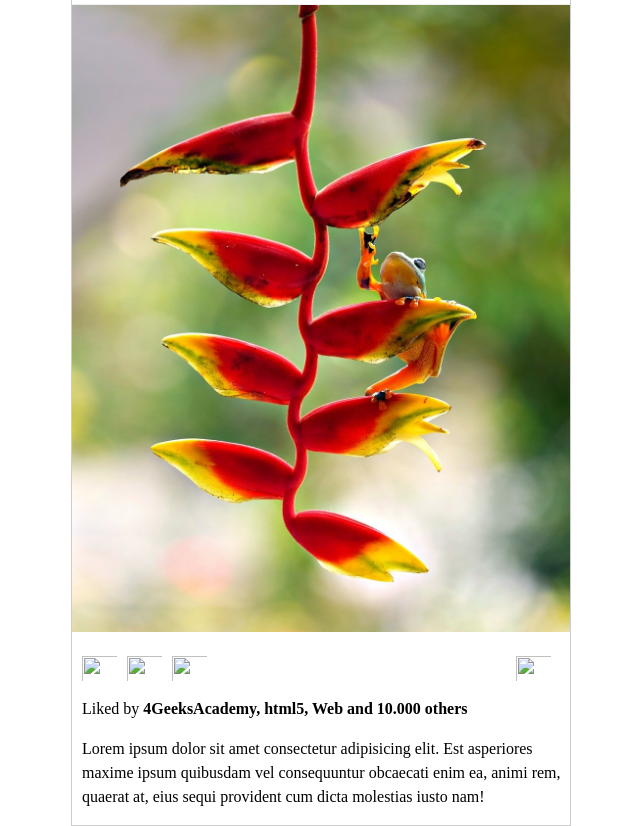
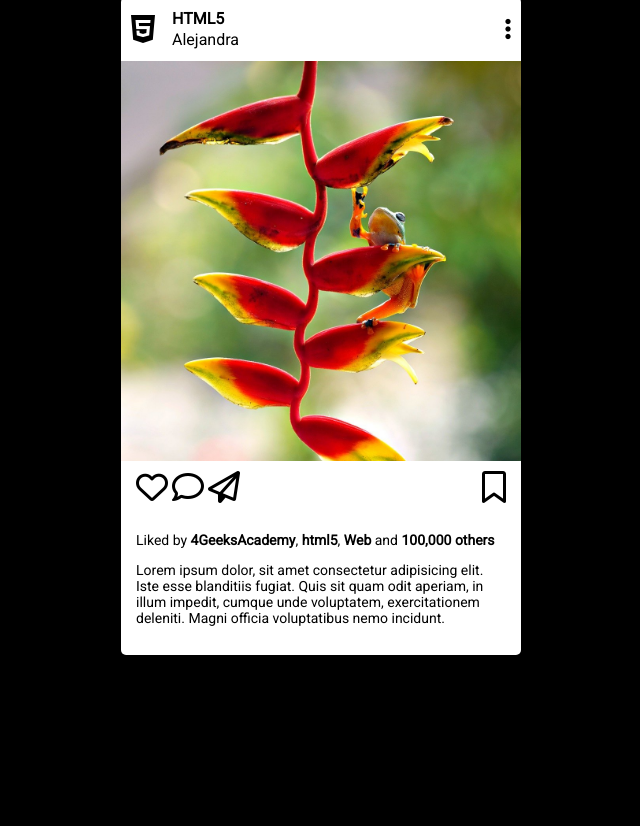
Before and after one commit to 4GeeksAcademy/ig_layout_aleboigues, a plain HTML site: page index.html in a window 1280 px wide. Shown: the part 82-908 px from the top of the page, without its empty margins (319-959 px from the left). After the commit the page ends 808 px from the top, so only its background shows below. Drawn offline with Linux system fonts and the light colour scheme; files that its build step writes are made by us from their sources.

Commit message:
Ig Layout_aleboigues

```diff
--- a/index.html
+++ b/index.html
@@ -2,68 +2,59 @@
 <html lang="en">
 
 <head>
-    <meta charset="UTF-8">
-    <meta name="viewport" content="width=device-width, initial-scale=1.0">
-    <title>Document</title>
-    <link rel="stylesheet" href="css/styles.css">
-    <script src="https://kit.fontawesome.com/e05b80ba61.js" crossorigin="anonymous"></script>
+  <meta charset="UTF-8" />
+  <meta name="viewport" content="width=device-width, initial-scale=1.0" />
 
+  <link rel="preconnect" href="https://fonts.googleapis.com">
+  <link rel="preconnect" href="https://fonts.gstatic.com" crossorigin>
+  <link href="https://fonts.googleapis.com/css2?family=Roboto&display=swap" rel="stylesheet">
 
+  <link rel="stylesheet" type="text/css" href="styles.css" />
+  <script src="https://kit.fontawesome.com/072e5df971.js" crossorigin="anonymous"></script>
+  <title>Ig_Layout</title>
 </head>
 
 <body>
-    <div class="post">
+  <div class="card">
     <div class="post-header">
-            <div class="bottom-left">
-                <div class="image-header">
-                    <img src="img/html5.svg" />
+      <div class="icon-title">
+        <div class="icon-header1">
+          <i class="fa-brands fa-html5 fa-2xl"></i>
         </div>
-                <div>
-                    <h1>HTML</h1>
-                    <span>Rigoberto</span>
+        <div class="title">
+          <p class="title-text"><strong>HTML5</strong></p>
+          <p class='title-text'>Alejandra</p>
+        </div>
+      </div>
+      <div class="icon-header2">
+        <i class="fa-solid fa-ellipsis-vertical fa-xl"></i>
       </div>
     </div>
 
-            <div class="bars-solid">
-                <i class="fa-solid fa-bars"></i>
+    <div class="post-img">
+      <img src="img/heliconia-8599119_1280.jpg" alt="img" />
+    </div>
+    <div class="post-body">
+      <div class="post-icons">
+        <div class="icons1">
+          <i class="fa-regular fa-heart fa-2x heart"></i>
+          <i class="fa-regular fa-comment fa-2x"></i>
+          <i class="fa-regular fa-paper-plane fa-2x"></i>
+        </div>
+        <div class="icon2">
+          <i class="fa-regular fa-bookmark fa-2x"></i>
         </div>
       </div>
-
-        <div class="post-image">
-            <img src="img/heliconia-8599119_1280.jpg" />
+      <div class="text-container">
+        <p class="text-body">Liked by <strong>4GeeksAcademy</strong>, <strong>html5</strong>, <strong>Web</strong> and
+          <strong>100,000 others</strong>
+        </p>
+        <p class="text-body">Lorem ipsum dolor, sit amet consectetur adipisicing elit. Iste esse blanditiis fugiat. Quis
+          sit quam odit
+          aperiam, in illum impedit, cumque unde voluptatem, exercitationem deleniti. Magni officia voluptatibus nemo
+          incidunt.</p>
       </div>
-
-        <div class="post-icons">
-
-            <img src="img/heart-regular(1).svg" />
-
-
-            <img src="img/comment-regular.svg" />
-
-
-            <img src="img/paper-plane-regular.svg" />
-
-            <img src="img/bookmark-regular.svg" />
-
     </div>
-        <div class="post-body">
-            <p>Liked by <strong>4GeeksAcademy, html5, Web and 10.000 others</strong> </p>
-            <p>Lorem ipsum dolor sit amet consectetur adipisicing elit. Est asperiores maxime ipsum quibusdam vel
-                consequuntur obcaecati enim ea, animi rem, quaerat at, eius sequi provident cum dicta molestias iusto
-                nam!</p>
-        </div>
-
-    </div>
-
-</body>
-
-</html>
-
-
-
-
-
-
   </div>
 </body>
 
--- a/styles.css
+++ b/styles.css
@@ -1,85 +1,81 @@
-* {
-    margin: 0;
-    padding: 0;
-    box-sizing: border-box;
+html,
+body {
+    height: 100%;
+    font-family: "Roboto", sans-serif;
+    font-weight: 400;
+    font-style: normal;
 }
 
 body {
-    margin: 0;
-    padding: 0;
+    background-color: black;
     display: flex;
+    align-items: center;
     justify-content: center;
-    background-color: white;
 }
 
-  .post {
-    position: absolute;
-    max-width: 600px;
-    width: 500px;
-    border: 1px solid #ccc;
+.card {
     background-color: white;
-    overflow: hidden;
-  }
-
-  .bottom-left {
-    display: flex;
+    width: 400px;
+    border-radius: 5px;
 }
 
 .post-header {
-    width: 100%;
     display: flex;
     justify-content: space-between;
     align-items: center;
-    padding: 15px;
-    border-bottom: 1px solid #eee;
-    text-align: left;
 }
 
-  .bars-solid {
+.icon-title {
     display: flex;
-    justify-content: flex-end;
-    font-size: xx-large;
+    align-items: center;
 }
 
-  .image-header,
-  img {
-    width: 50px;
-    height: 50px;
+.icon-header1 {
+    margin-left: 10px;
+    margin-right: 5px;
 }
 
-  .post-image {
-    width: 100%;
-    height: auto;
+.title {
+    margin: 10px;
 }
 
-  .post-image img {
-    width: 100%;
-    height: 70%;
+.title-text {
+    margin: 2px
 }
 
-  .post-icons img {
-    padding-left: 10px;
-    padding-top: 20px;
-    width: 45px;
-    height: 45px;
+.icon-header2 {
+    margin-right: 10px;
 }
 
-  .post-icons img:last-child {
-    margin-left: 60%;
+.post-img {
+    height: 400px;
+    margin-bottom: 10px;
+}
+
+img {
+    width: 100%;
+    height: 100%;
+    object-fit: cover;
 }
 
 .post-icons {
     display: flex;
+    justify-content: space-between;
+
 }
 
-  p {
-    display: block;
-    justify-content: end;
-    line-height: 150%;
-    margin-block-start: 1em;
-    margin-block-end: 1em;
-    margin-inline-start: 0px;
-    margin-inline-end: 0px;
-    text-align: left;
-    padding-left: 10px;
+.icons1 {
+    margin-left: 15px;
 }
+
+.icon2 {
+    margin-right: 15px;
+}
+
+.text-container {
+    padding: 15px;
+}
+
+.text-body {
+    font-size: 14px;
+}
```
Lines whose indentation alone changed are shown as unchanged.
